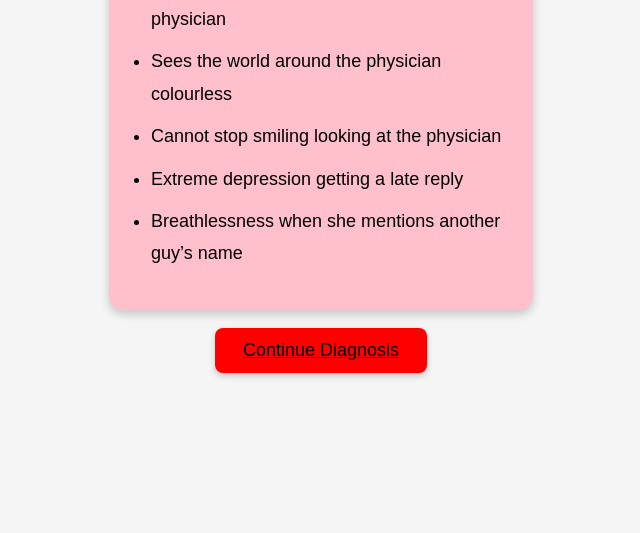
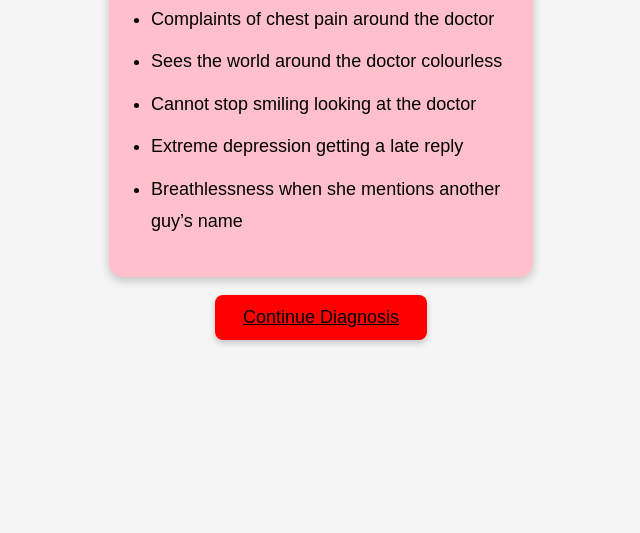
Before and after one commit to wmvrr/portal, a plain HTML site: page symptoms.html in a window 1280 px wide. Shown: the part 283-816 px from the top of the page, without its empty margins (319-959 px from the left). Drawn offline with Linux system fonts and the light colour scheme.

Commit message:
Update symptoms.html

```diff
--- a/symptoms.html
+++ b/symptoms.html
@@ -62,9 +62,9 @@
     <div class="box">
         <h2>Symptoms</h2>
         <ul>
-            <li>Complaints of chest pain around the physician</li>
-            <li>Sees the world around the physician colourless</li>
-            <li>Cannot stop smiling looking at the physician</li>
+            <li>Complaints of chest pain around the doctor</li>
+            <li>Sees the world around the doctor colourless</li>
+            <li>Cannot stop smiling looking at the doctor</li>
             <li>Extreme depression getting a late reply</li>
             <li>Breathlessness when she mentions another guy’s name</li>
         </ul>
```
